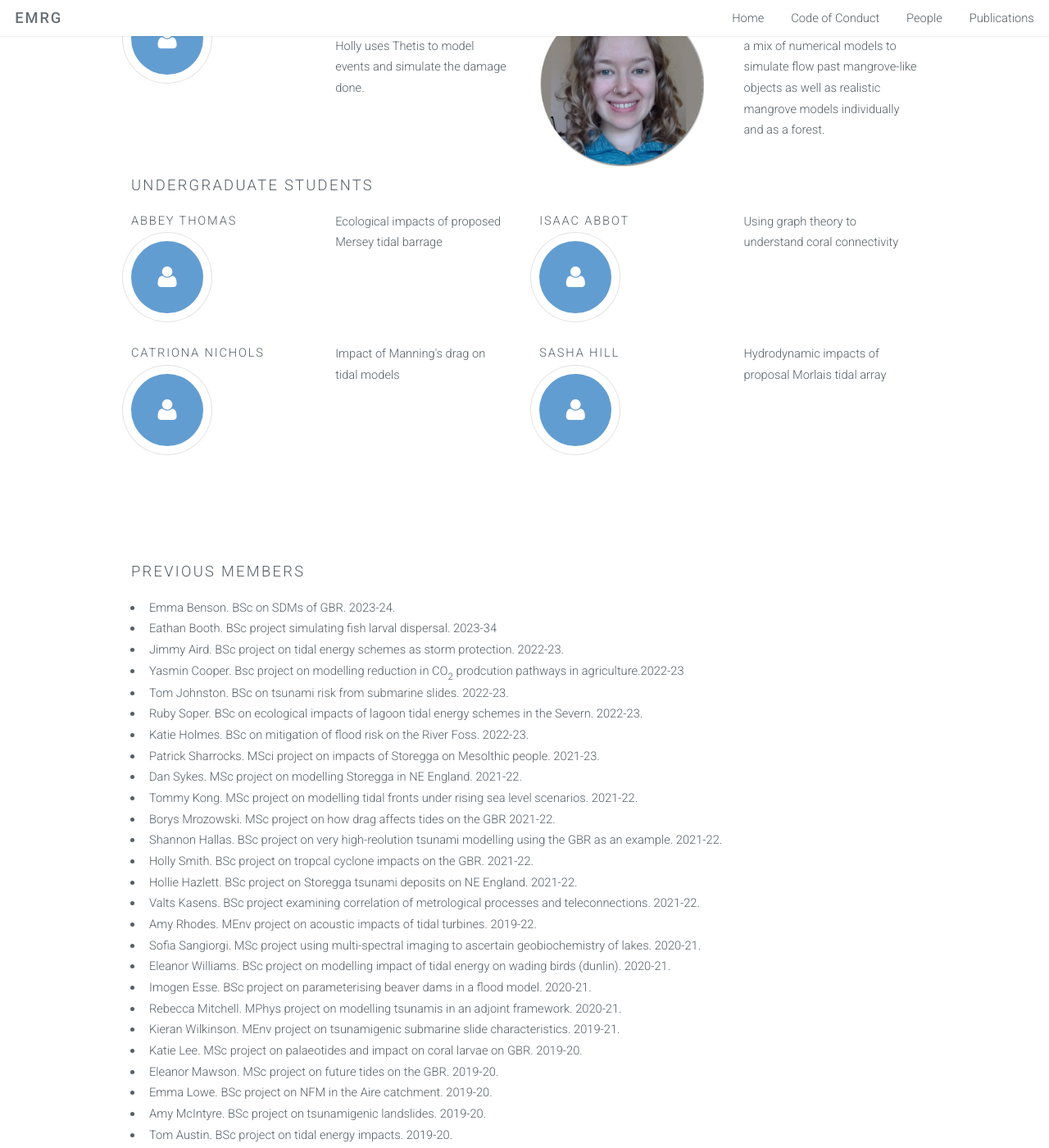
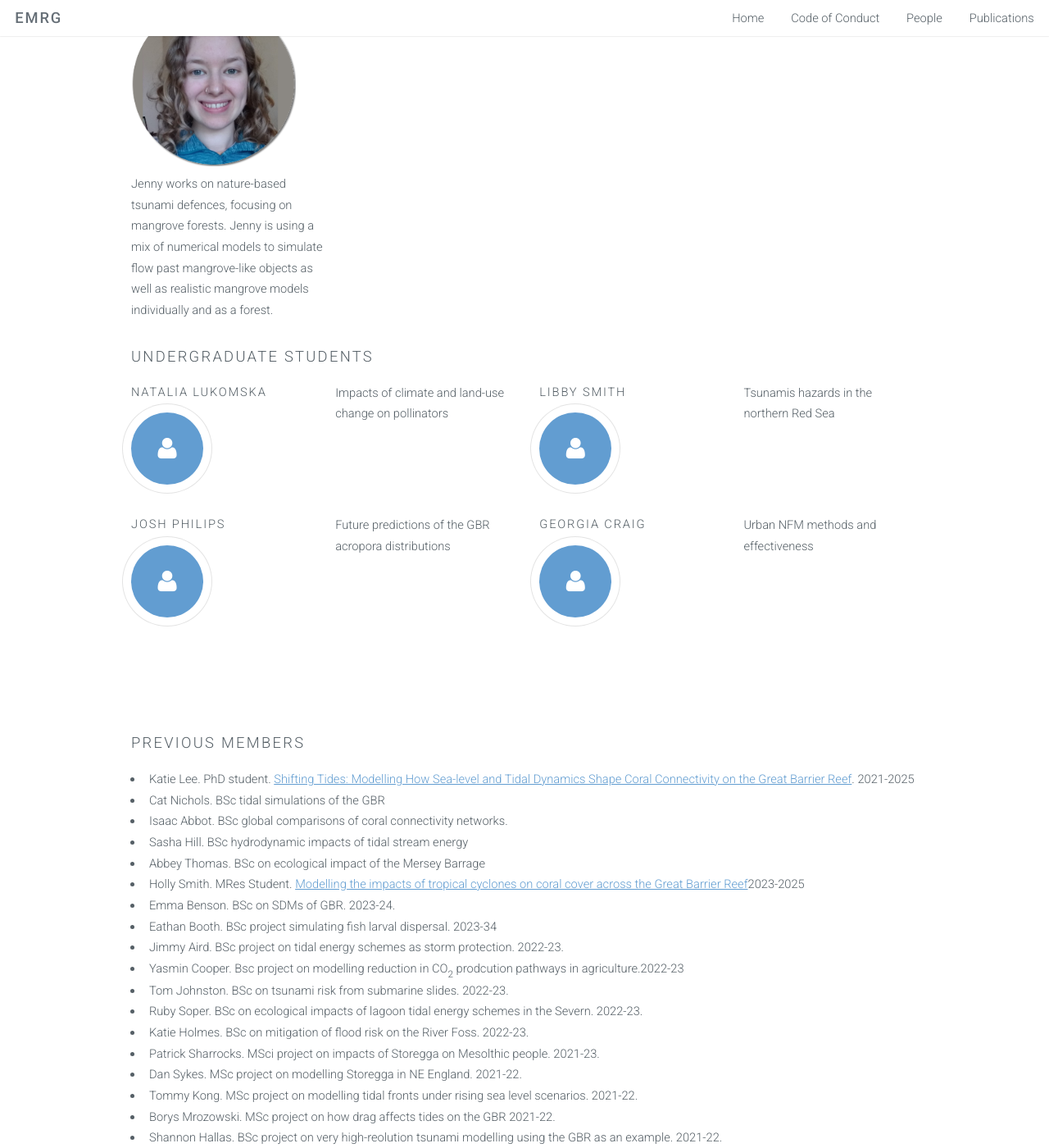
Before and after one commit to EnvModellingGroup/EnvModellingGroup.github.io, a Jekyll site: the page built from people.html, in a window 1280 px wide and 1400 px high, scrolled down 1322 px. Shown: the whole window at 82% size. Built offline with Jekyll 4.4.1, drawn with Linux system fonts in a browser that asks for light colours; some of the changed text lies outside the part shown.

Commit message:
Update people.html

```diff
--- a/people.html
+++ b/people.html
@@ -51,15 +51,6 @@ keywords: modelling, environmental, ecological, ecology, environment, computatio
       <h3>PGR students</h3>
       <div class="row">
         <div class="3u">
-          <h4>Katie Lee</h4>
-          <span class="icon major fa-user"></span>
-        </div>
-        <div class="3u">
-          <p>Katie's work invovles looking at past and present
-            ecological-physical processes on the Great Barrier Reef, with a
-            focus on larval dispersal.</p>
-        </div>
-        <div class="3u">
           <h4>Zoë MacKay</h4>
           <img height="200px" src="images/zoe.png"
             alt="Zoë MacKay next to a loch in Scotland" />
@@ -70,15 +61,6 @@ keywords: modelling, environmental, ecological, ecology, environment, computatio
             Thetis alongside Species Distribution Modelling and Individual Based Modelling.</p>
         </div>
       </div>
-      <div class="row">
-        <div class="3u">
-          <h4>Holly Smith</h4>
-          <span class="icon major fa-user"></span>
-        </div>
-        <div class="3u">
-          <p>Holly is a MSc by Research student looking at impacts of cyclones on the GBR
-            health. Holly uses Thetis to model events and simulate the damage done.</p>
-        </div>
         <div class="3u">
           <h4>Jenny Cudmore</h4>
           <img height="200px" src="images/jcudmore.png"
@@ -109,34 +91,34 @@ keywords: modelling, environmental, ecological, ecology, environment, computatio
       <h3>Undergraduate students</h3>
       <div class="row">
         <div class="3u">
-          <h4>Abbey Thomas</h4>
+          <h4>Natalia Lukomska</h4>
           <span class="icon major fa-user"></span>
         </div>
         <div class="3u">
-          <p>Ecological impacts of proposed Mersey tidal barrage</p>
+          <p>Impacts of climate and land-use change on pollinators</p>
         </div>
         <div class="3u">
-          <h4>Isaac Abbot</h4>
+          <h4>Libby Smith</h4>
           <span class="icon major fa-user"></span>
         </div>
         <div class="3u">
-          <p>Using graph theory to understand coral connectivity</p>
+          <p>Tsunamis hazards in the northern Red Sea</p>
         </div>
       </div>
       <div class="row">
         <div class="3u">
-          <h4>Catriona Nichols</h4>
+          <h4>Josh Philips</h4>
           <span class="icon major fa-user"></span>
         </div>
         <div class="3u">
-          <p>Impact of Manning's drag on tidal models</p>
+          <p>Future predictions of the GBR acropora distributions</p>
         </div>
         <div class="3u">
-          <h4>Sasha Hill</h4>
+          <h4>Georgia Craig</h4>
           <span class="icon major fa-user"></span>
         </div>
         <div class="3u">
-          <p>Hydrodynamic impacts of proposal Morlais tidal array</p>
+          <p>Urban NFM methods and effectiveness</p>
         </div>
       </div>
     </div>
@@ -145,6 +127,12 @@ keywords: modelling, environmental, ecological, ecology, environment, computatio
     <div class="container">
       <h3>Previous members</h3>
       <ul>
+        <li>Katie Lee. PhD student. <a href="https://etheses.whiterose.ac.uk/id/eprint/37726/">Shifting Tides: Modelling How Sea-level and Tidal Dynamics Shape Coral Connectivity on the Great Barrier Reef</a>. 2021-2025</li>
+        <li>Cat Nichols. BSc tidal simulations of the GBR</li>
+        <li>Isaac Abbot. BSc global comparisons of coral connectivity networks.</li>
+        <li>Sasha Hill. BSc hydrodynamic impacts of tidal stream energy</li>
+        <li>Abbey Thomas. BSc on ecological impact of the Mersey Barrage</li>
+        <li>Holly Smith. MRes Student. <a href="https://etheses.whiterose.ac.uk/id/eprint/36909/">Modelling the impacts of tropical cyclones on coral cover across the Great Barrier Reef</a>2023-2025</li>
         <li>Emma Benson. BSc on SDMs of GBR. 2023-24.</li>
         <li>Eathan Booth. BSc project simulating fish larval dispersal. 2023-34</li>
         <li>Jimmy Aird. BSc project on tidal energy schemes as storm protection. 2022-23.</li>
```
